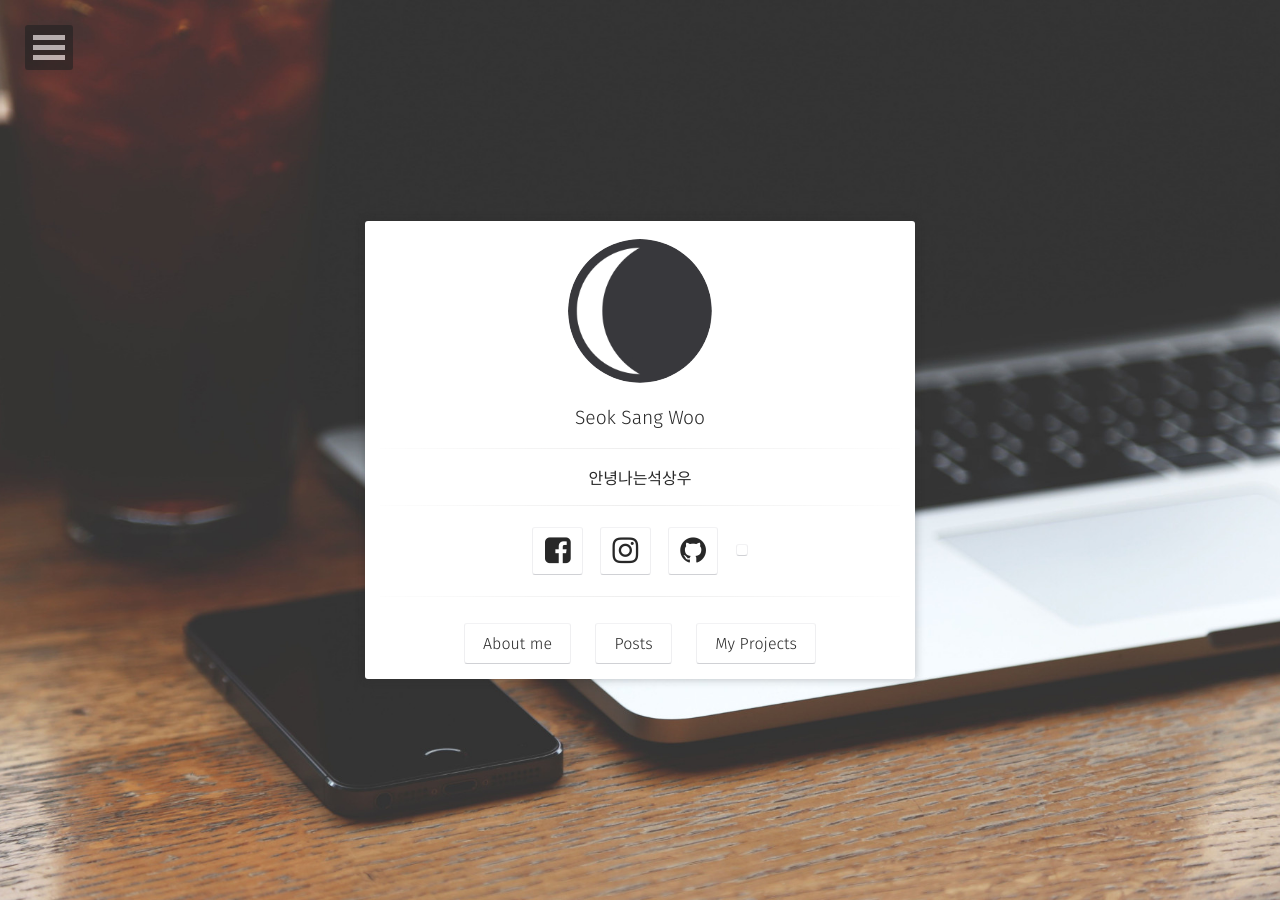
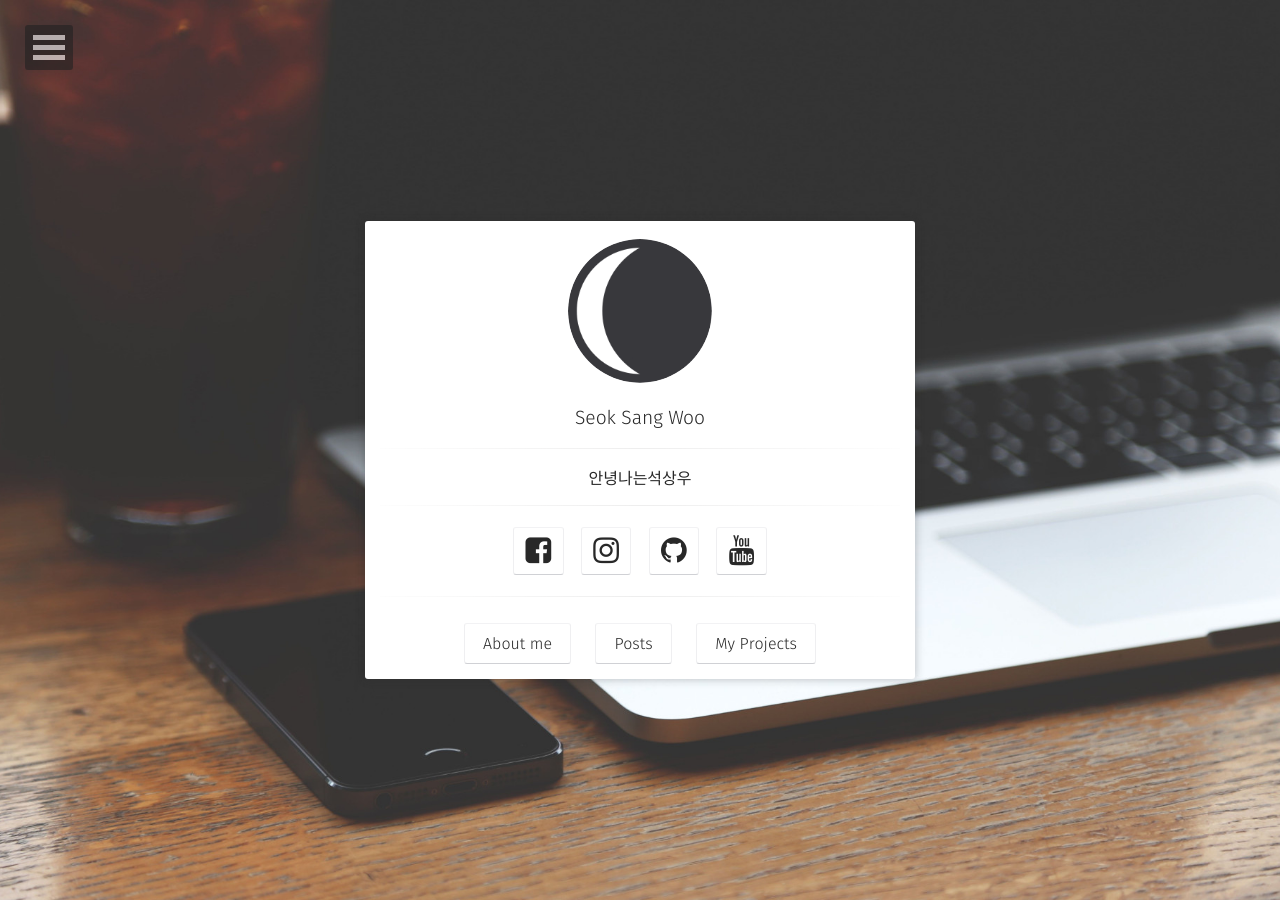
Before and after one commit to sangwoo24/sangwoo24.github.io, a Jekyll site: the page built from index.html, in a window 1280 px wide. Built offline with Jekyll 4.4.1, drawn with Linux system fonts in a browser that asks for light colours; some web fonts are replaced.

Commit message:
Update social-links.html

```diff
--- a/_includes/social-links.html
+++ b/_includes/social-links.html
@@ -25,5 +25,5 @@
                         {% if site.keybase %}<a class="social-btn" href="https://keybase.io/{{ site.keybase }}" target="_blank" rel="noopener noreferrer"><i class="fa fa-fw fa-key"></i></a>{% endif %}
                         {% if site.xmpp %}<a class="social-btn" href="xmpp:{{ site.xmpp }}" target="_blank" rel="noopener noreferrer"><i class="fa fa-fw fa-lightbulb-o"></i></a>{% endif %}
                         {% if site.hackernews %}<a class="social-btn" href="https://news.ycombinator.com/user?id={{ site.hackernews }}" target="_blank" rel="noopener noreferrer"><i class="fa fa-fw fa-hacker-news"></i></a>{% endif %}
-                        {% if site.tistory %}<a class="social-btn" href="https://{{site.tistory}}.tistory.com" target="_blank" rel="noopener noreferrer"><i class="fas fa-blog"></i></a>{% endif %}
+                        {% if site.tistory %}<a class="social-btn" href="https://{{site.tistory}}.tistory.com" target="_blank" rel="noopener noreferrer"><i class="fa fa-fw fa-youtube"></i></a>{% endif %}
                     </h3>
```
